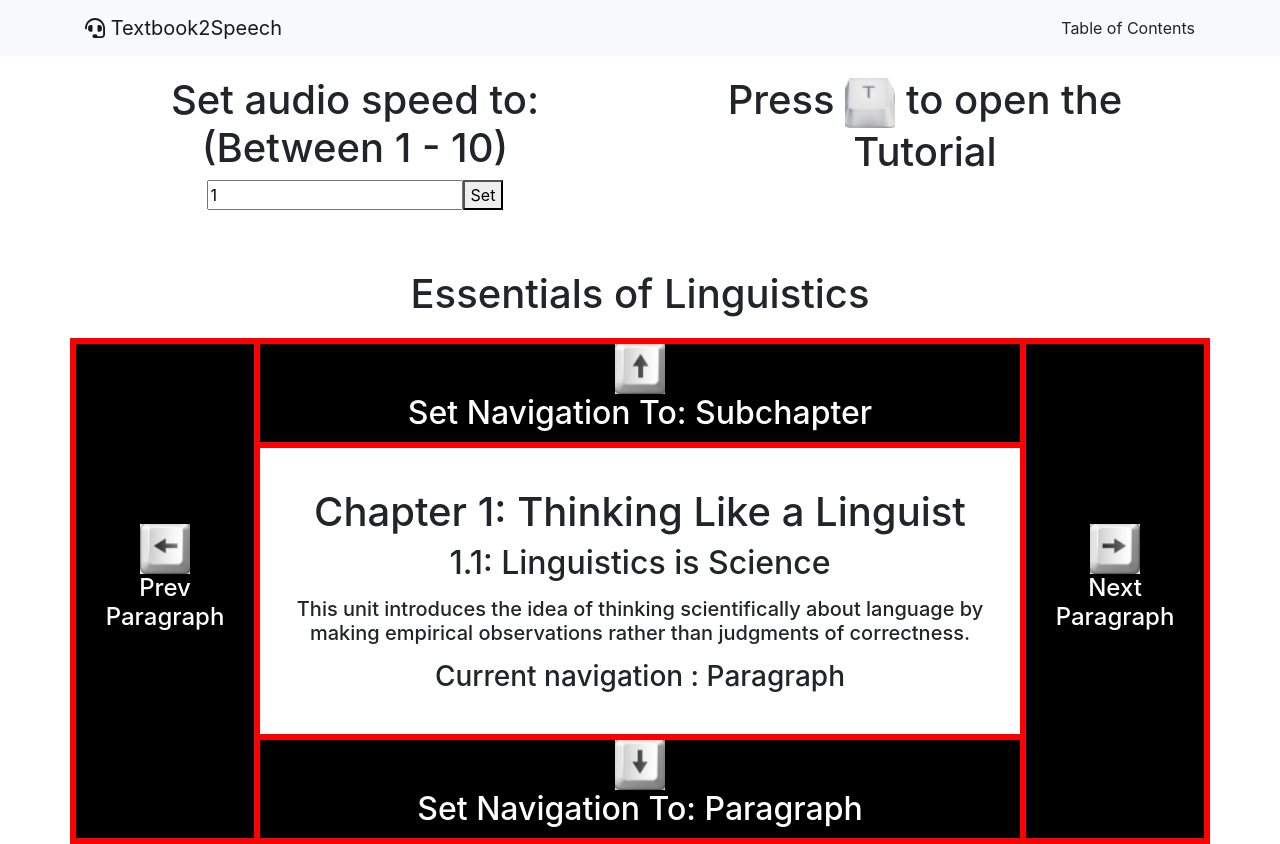
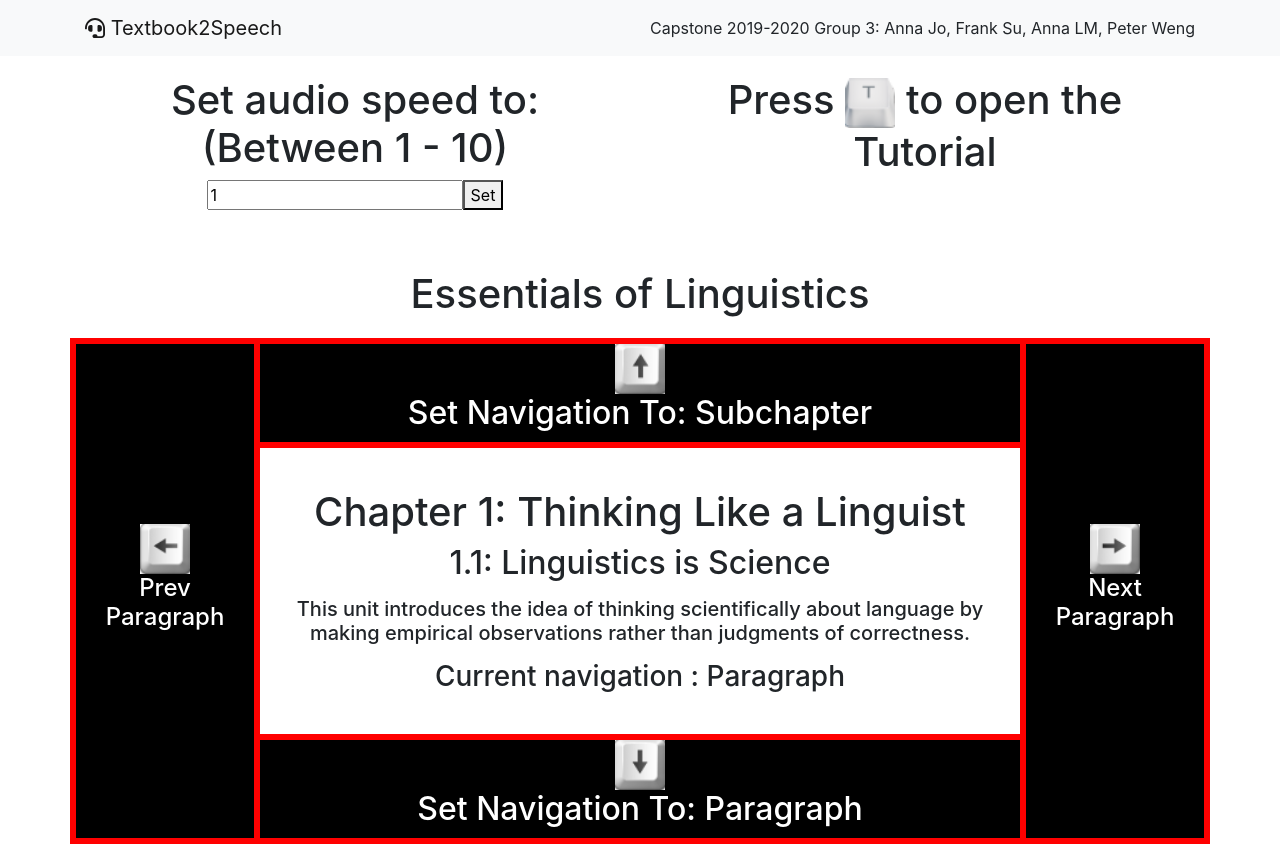
Before and after one commit to FrankSu1996/Textbook2Speech, a React (Create React App) app in the folder client/: page /dashboard in a window 1280 px wide. Built offline with nearby package versions, Linux system fonts and the light colour scheme.

Commit message:
changed nav item description

```diff
--- a/client/src/components/dashboard/dashboard.jsx
+++ b/client/src/components/dashboard/dashboard.jsx
@@ -36,7 +36,10 @@ class Header extends Component {
               <FontAwesomeIcon icon={faHeadset} /> Textbook2Speech{' '}
             </NavbarBrand>
             <Nav>
-              <NavItem>Table of Contents</NavItem>
+              <NavItem>
+                Capstone 2019-2020 Group 3: Anna Jo, Frank Su, Anna LM, Peter
+                Weng
+              </NavItem>
             </Nav>
           </Container>
         </Navbar>
@@ -119,7 +122,7 @@ class Dashboard extends Component {
           break;
         //'c' key to navigate to contentes
         case 67:
-          this.state.nav = true;
+          this.setState({nav: true});
           this.cancel();
           speechSynthesis.cancel();
           break;
```
